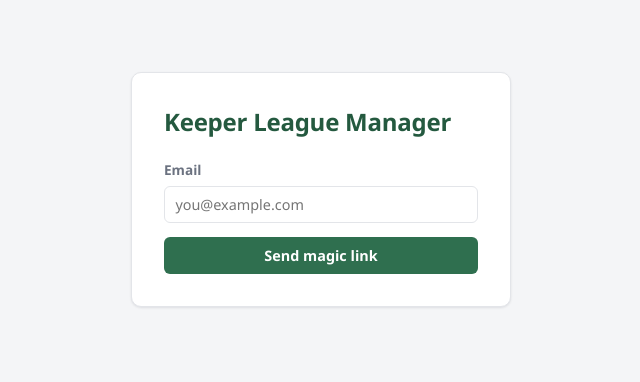
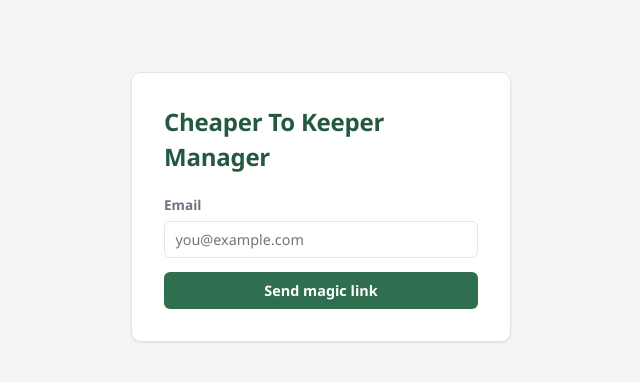
Before and after one commit to dlpinero/cheaper_to_keeper_ffb, a React (Vite) app: page / in a window 1280 px wide. Shown: the top 382 px of the page, without its empty margins (319-959 px from the left). Built offline with nearby package versions, Linux system fonts and the light colour scheme; no server answers.

Commit message:
Rename app to Cheaper To Keeper Manager

```diff
--- a/index.html
+++ b/index.html
@@ -3,7 +3,7 @@
   <head>
     <meta charset="UTF-8" />
     <meta name="viewport" content="width=device-width, initial-scale=1.0" />
-    <title>Keeper League</title>
+    <title>Cheaper To Keeper</title>
   </head>
   <body>
     <div id="root"></div>
--- a/src/pages/Login.tsx
+++ b/src/pages/Login.tsx
@@ -32,7 +32,7 @@ export function Login() {
 
   return (
     <div className="auth-page">
-      <h1>Keeper League Manager</h1>
+      <h1>Cheaper To Keeper Manager</h1>
       <form onSubmit={handleSubmit}>
         <label htmlFor="email">Email</label>
         <input
```
Also changed, not shown: 1 other file (tests, documents, lock files or other folders).
